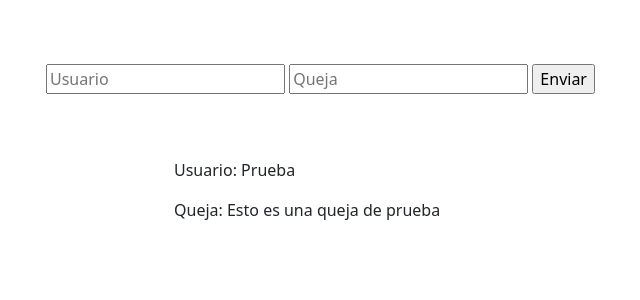
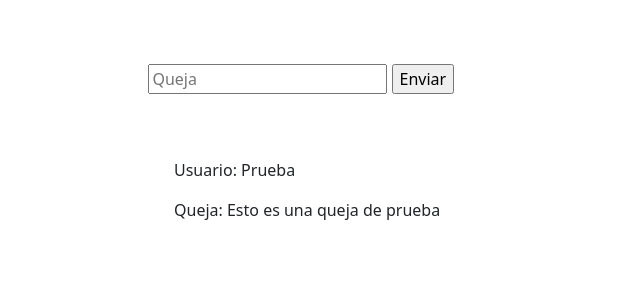
Before and after one commit to EdgarNox69/PracticasDesarrollo, a Flask app: page /quejas in a window 1280 px wide. Shown: the part 56-356 px from the top of the page, without its empty margins (338-978 px from the left). Run offline with Flask 2, Linux system fonts and the light colour scheme; data comes from the database, SQL or seed files in the repository; some libraries are stand-ins or nearby versions.

Commit message:
Pequeña modificacion

```diff
--- a/Templates/quejas.html
+++ b/Templates/quejas.html
@@ -4,7 +4,7 @@
     <style>
         div.form{
             padding-top: 5%;
-            padding-left: 30%;
+            padding-left: 38%;
         }
         div.cquejas{
             padding-top: 5%;
@@ -16,7 +16,6 @@
 {% block body %}
     <div class="form">
         <form action="" class="form-box animate__animated animate__fadeInUp" method="POST">
-            <input type="text" placeholder="Usuario" name="usuario" id="usuario">
             <input type="textBox" placeholder="Queja" name="queja" id="queja">
             <input type="submit" id="enviar" name="enviar" value="Enviar">
         </form>
--- a/app.py
+++ b/app.py
@@ -6,23 +6,17 @@ from passlib.hash import sha256_crypt
 app = Flask(__name__)
 app.secret_key = "Moltr3s_3l_Gu4jolot3_M4cías"
 user_in_sesion = 'Prueba'
-nombre = ""
 @app.context_processor
 def handle_context():
     return dict(os=os)
 
-@app.route("/", methods=['GET','POST'])
-@app.route("/", methods=['GET','POST'])
+@app.route("/")
+@app.route("/")
 def index():
     pelis = get_peliculas()
 
     if request.method == 'GET':
         return render_template("index.html", peliculas = pelis)
-    if request.method == 'POST':
-        valor = request.form['pelicula']
-        if valor == 'Pelicula':
-            nombre.this = request.form['nombre']
-            print("\nLa weada de nombre " + nombre + "\m")
 
 
 @app.route('/login', methods=['GET','POST'])
@@ -118,9 +112,8 @@ def quejas():
     if request.method == 'POST':
         valor = request.form['enviar']
         if valor == 'Enviar':
-            usuario = request.form['usuario']
             queja = request.form['queja']
-            save_quejas(usuario, queja)
+            save_quejas(user_in_sesion, queja)
             quejaa = get_quejas()
             return render_template('quejas.html', quejas = quejaa)
 
@@ -133,10 +126,9 @@ def foro():
     if request.method == 'POST':
         valor = request.form['publicar']
         if valor == 'Publicar':
-            usuario = user_in_sesion
             titulo = request.form['titulo']
             queja = request.form['comentario']
-            save_post(usuario, titulo, queja)
+            save_post(user_in_sesion, titulo, queja)
             return render_template('foro.html', posts = pos)
 
 #Cerrar sesion
```
